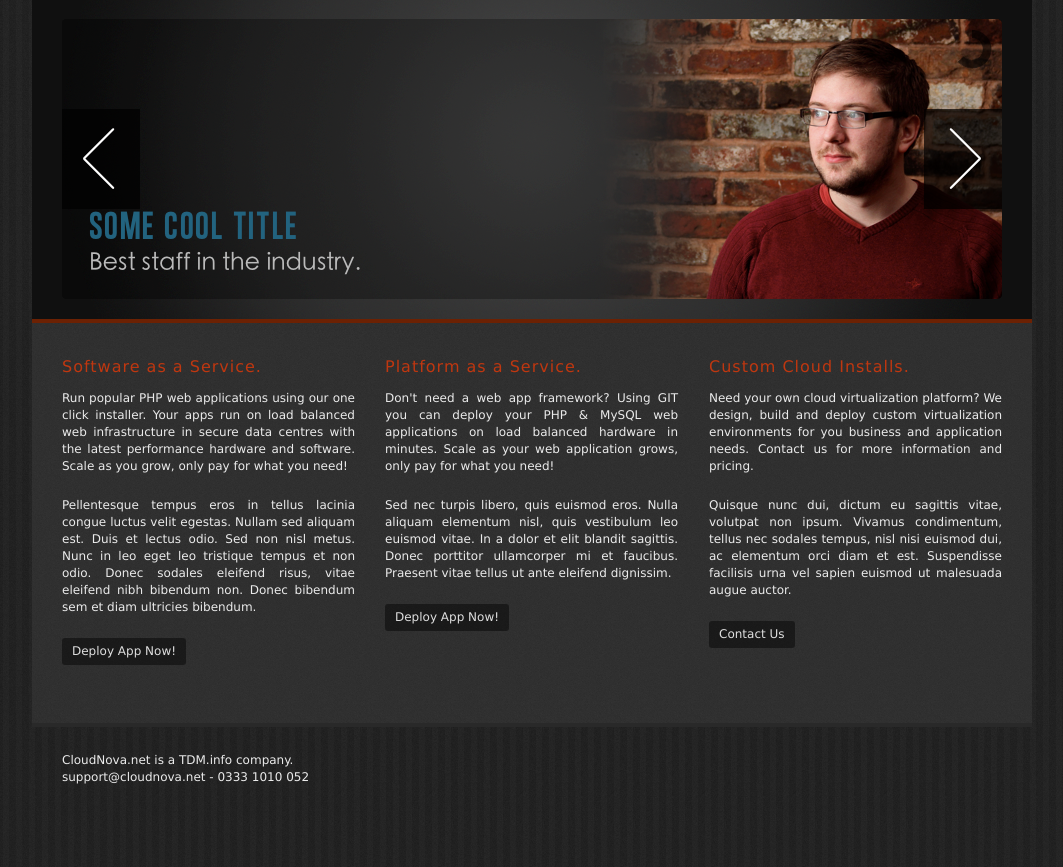
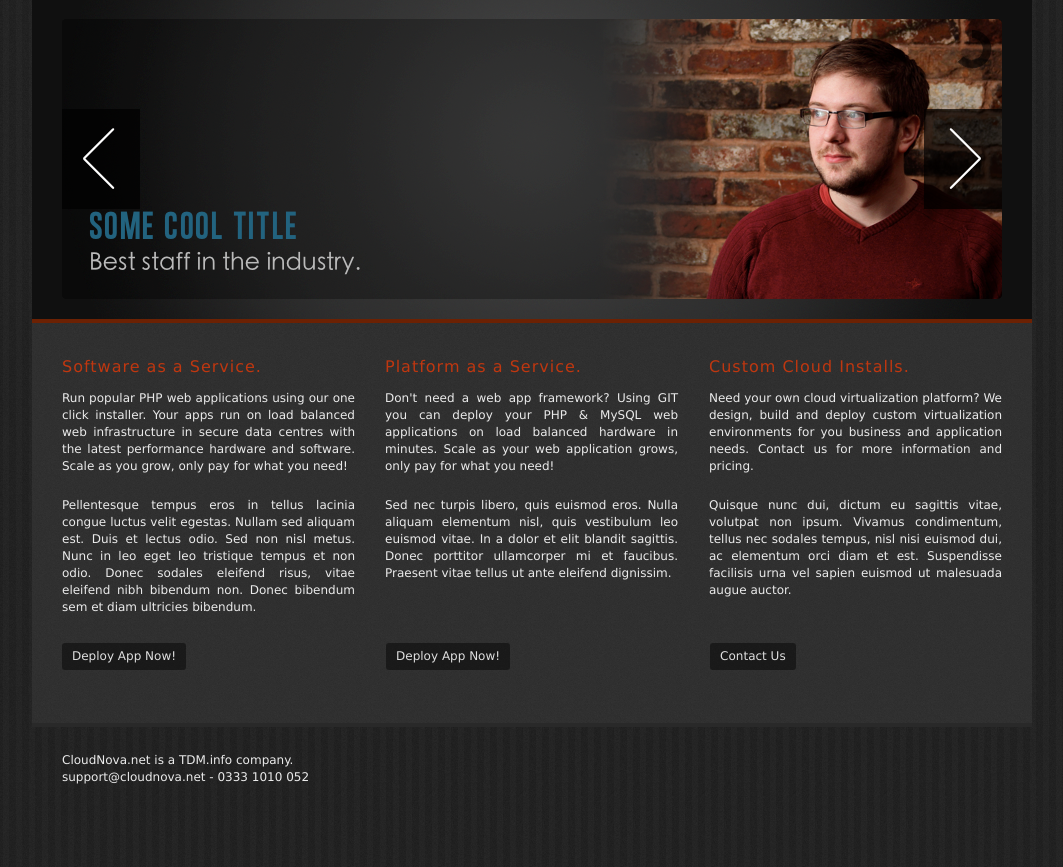
Before and after one commit to TrellixVulnTeam/hn_1332, a PHP site: page / in a window 1280 px wide. Shown: the part 65-932 px from the top of the page, without its empty margins (108-1171 px from the left). Run offline with PHP 8.4, Linux system fonts and the light colour scheme; some libraries are stand-ins or nearby versions.

Commit message:
Moved links into own div

```diff
--- a/client-php/index.html
+++ b/client-php/index.html
@@ -83,27 +83,31 @@ piwikTracker.enableLinkTracking();
 <div class="title">Software as a Service.</div>
 <p>Run popular PHP web applications using our one click installer. Your apps run on load balanced web infrastructure in secure data centres with the latest performance hardware and software. Scale as you grow, only pay for what you need!</p>
 <p>Pellentesque tempus eros in tellus lacinia congue luctus velit egestas. Nullam sed aliquam est. Duis et lectus odio. Sed non nisl metus. Nunc in leo eget leo tristique tempus et non odio. Donec sodales eleifend risus, vitae eleifend nibh bibendum non. Donec bibendum sem et diam ultricies bibendum.</p>
-<a href="/"><div class="button">Deploy App Now!</div></a>
 </div>
 
 <div id="middle">
 <div class="title">Platform as a Service.</div>
 <p>Don't need a web app framework? Using GIT you can deploy your PHP & MySQL web applications on load balanced hardware in minutes. Scale as your web application grows, only pay for what you need!</p>
 <p>Sed nec turpis libero, quis euismod eros. Nulla aliquam elementum nisl, quis vestibulum leo euismod vitae. In a dolor et elit blandit sagittis. Donec porttitor ullamcorper mi et faucibus. Praesent vitae tellus ut ante eleifend dignissim.</p>
-<a href="/"><div class="button">Deploy App Now!</div></a>
-
 </div>
 
 <div id="right">
 <div class="title">Custom Cloud Installs.</div>
 <p>Need your own cloud virtualization platform? We design, build and deploy custom virtualization environments for you business and application needs. Contact us for more information and pricing.</p>
 <p>Quisque nunc dui, dictum eu sagittis vitae, volutpat non ipsum. Vivamus condimentum, tellus nec sodales tempus, nisl nisi euismod dui, ac elementum orci diam et est. Suspendisse facilisis urna vel sapien euismod ut malesuada augue auctor. </p>
-<a href="/"><div class="button">Contact Us</div></a>
+</div>
+
+<div id="buttons_block">
+
+<a href="/"><div class="button_layout">Deploy App Now!</div></a>
+
+<a href="/"><div class="button_layout">Deploy App Now!</div></a>
+
+<a href="/"><div class="button_layout">Contact Us</div></a>
+
 </div>
 
 </div>
-
-
 
 <div id="footer">CloudNova.net is a TDM.info company.<br />support@cloudnova.net - 0333 1010 052</div>
 
--- a/client-php/style.css
+++ b/client-php/style.css
@@ -62,7 +62,7 @@ body {
 	padding-bottom: 5px;
 	padding-top: 5px;
 	float: left;
-	background-image: url(images/banner_block.png);
+	background-image: url(images/dark_block.png);
 	background-repeat: repeat;
 	-moz-border-radius: 3px;
 	border-radius: 3px;
@@ -102,7 +102,22 @@ a:visited {text-decoration: none;}
 	padding-bottom: 5px;
 	padding-top: 5px;
 	float: left;
-	background-image: url(images/banner_block.png);
+	background-image: url(images/dark_block.png);
+	background-repeat: repeat;
+	-moz-border-radius: 3px;
+	border-radius: 3px;
+}
+
+.button_layout {
+	margin-right: 200px;
+	text-align: center;
+	display: block;
+	padding-right: 10px;
+	padding-left: 10px;
+	padding-bottom: 5px;
+	padding-top: 5px;
+	float: left;
+	background-image: url(images/dark_block.png);
 	background-repeat: repeat;
 	-moz-border-radius: 3px;
 	border-radius: 3px;
@@ -153,6 +168,15 @@ a:visited {text-decoration: none;}
 	position: relative;
 }
 
+#buttons_block {
+	margin-top: -30px;
+	margin-left: 30px;
+	text-align: justify;
+	width: 960px;
+	float: left;
+	position: relative;
+}
+
 .title {
 	padding-bottom: 15px;
 	letter-spacing: 1px;
```
Also changed, not shown: client-php/images/dark_block.png (renamed from client-php/images/banner_block.png).
